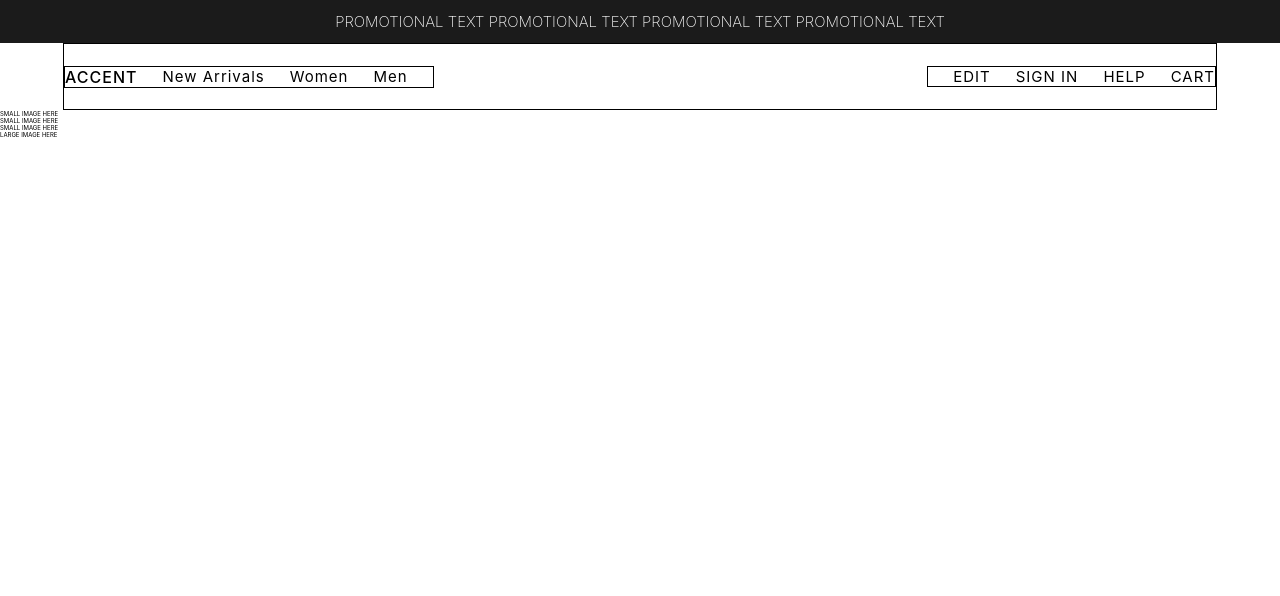
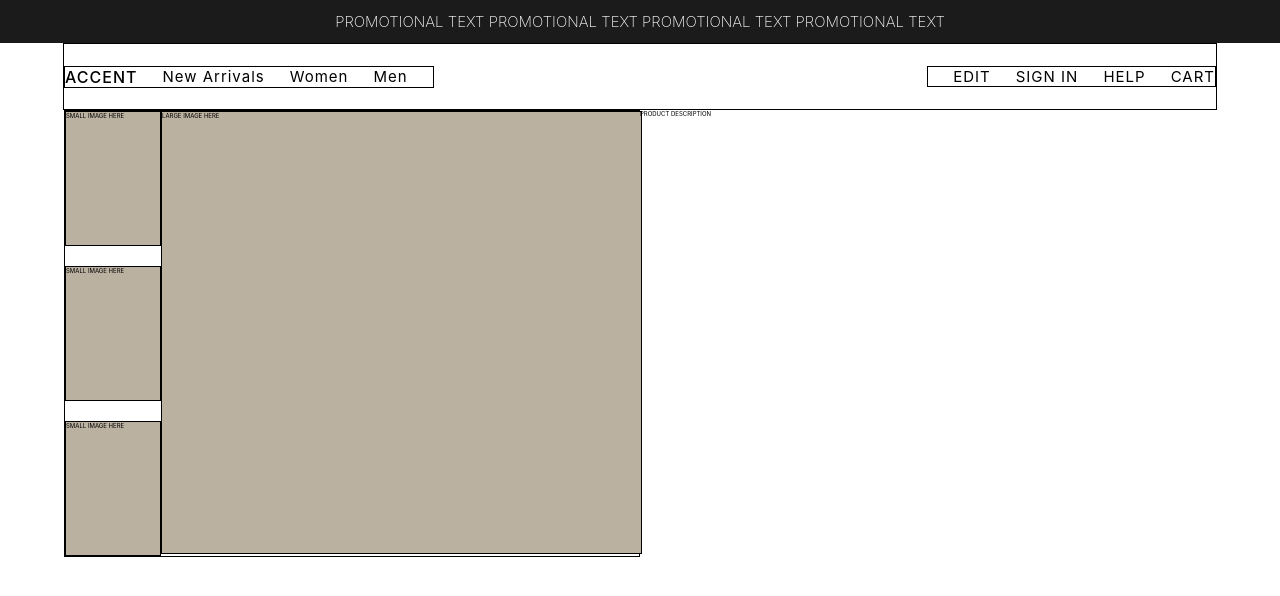
Before and after one commit to snsebro/accent, a React (Create React App) app: page /shop/1 in a window 1280 px wide. Shown: the top 596 px of the page. Built offline with nearby package versions, Linux system fonts and the light colour scheme.

Commit message:
routing to product detail component and starting to create layout

```diff
--- a/src/pages/product-detail/ProductDetail.scss
+++ b/src/pages/product-detail/ProductDetail.scss
@@ -1,3 +1,45 @@
-.product-detail {
+.temp-container {
+  width: 90%;
+  margin: auto auto;
+  display: flex;
 
+  .product-detail {
+    width: 50%;
+    margin: auto auto;
+    // display: flex;
+
+    .product-images {
+      border: solid 1px black;
+      display: flex;
+      justify-content: space-between;
+
+      .product-detail-images {
+
+        .detail-image {
+          height: 13.3rem;
+          width: 9.4rem;
+          border: solid 1px black;
+          background-color: #BBB1A1;
+        }
+
+        #middle-detail-image {
+          margin: 2rem 0;
+        }
+      }
+
+      .product-spolight-images {
+
+        .spotlight-image {
+          border: solid 1px black;
+          height: 44.1rem;
+          width: 47.9rem;
+          background-color: #BBB1A1;
+        }
+      }
+    }
+  }
+
+  .product-description {
+    width: 50%;
+  }
 }
--- a/src/pages/product-detail/ProductDetail.tsx
+++ b/src/pages/product-detail/ProductDetail.tsx
@@ -3,18 +3,21 @@ import './ProductDetail.scss'
 
 const ProductDetail = () => {
   return (
+    <div className='temp-container'>
       <div className='product-detail'>
         <div className='product-images'>
           <div className='product-detail-images'>
             <div className='detail-image'>SMALL IMAGE HERE</div>
-          <div className='detail-image'>SMALL IMAGE HERE</div>
+            <div className='detail-image' id='middle-detail-image'>SMALL IMAGE HERE</div>
             <div className='detail-image'>SMALL IMAGE HERE</div>
           </div>
-        <div className='product-image-large'>
-          <div className='product-image-main'>LARGE IMAGE HERE</div>
+          <div className='product-spolight-images'>
+            <div className='spotlight-image'>LARGE IMAGE HERE</div>
           </div>
         </div>
         <div className='product-info'></div>
+      </div>
+      <div className='product-description'>PRODUCT DESCRIPTION</div>
     </div>
   )
 }
```
Lines whose indentation alone changed are shown as unchanged.
